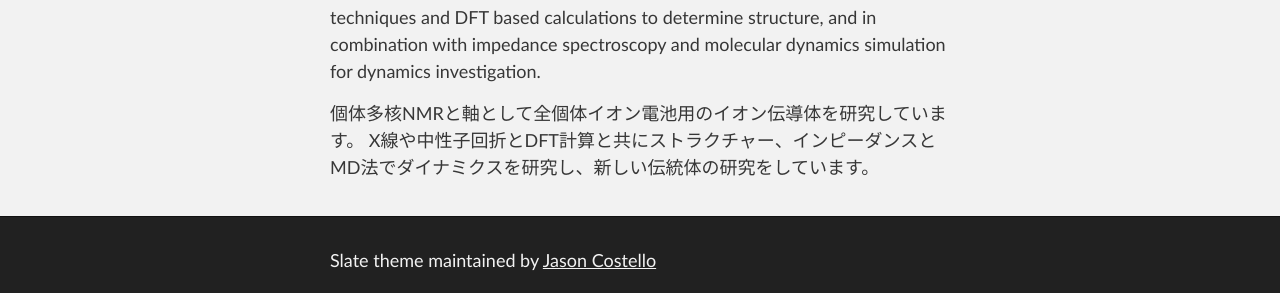
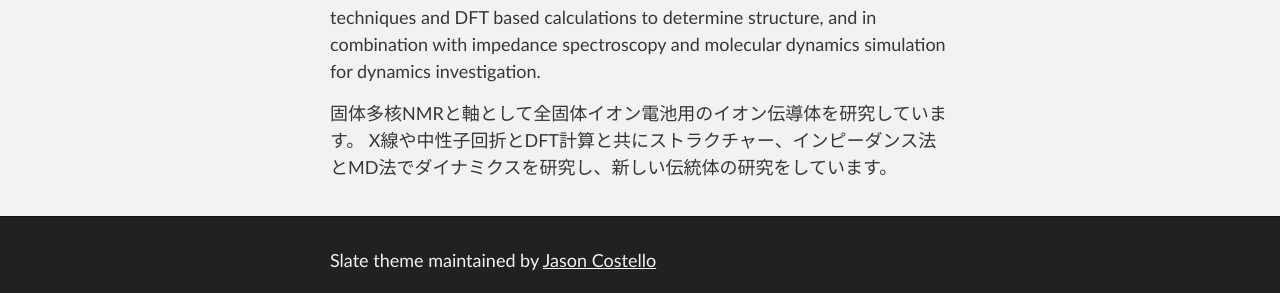
Before and after one commit to kkinglis/kkinglis.github.io, a Jekyll site: the page built from research.md, in a window 1280 px wide. Shown: the part 685-978 px from the top of the page. Built offline with Jekyll 4.4.1, drawn with Linux system fonts in a browser that asks for light colours; our own code applies the rules of GitHub Pages for plain Markdown files.

Commit message:
Update research.md

```diff
--- a/research.md
+++ b/research.md
@@ -15,5 +15,5 @@ spin-lattice relaxation rates. NMR is used in combination with diffraction techn
 calculations to determine structure, and in combination with impedance spectroscopy and molecular dynamics
 simulation for dynamics investigation.
 
-個体多核NMRと軸として全個体イオン電池用のイオン伝導体を研究しています。
-X線や中性子回折とDFT計算と共にストラクチャー、インピーダンスとMD法でダイナミクスを研究し、新しい伝統体の研究をしています。
+固体多核NMRと軸として全固体イオン電池用のイオン伝導体を研究しています。
+X線や中性子回折とDFT計算と共にストラクチャー、インピーダンス法とMD法でダイナミクスを研究し、新しい伝統体の研究をしています。
```
